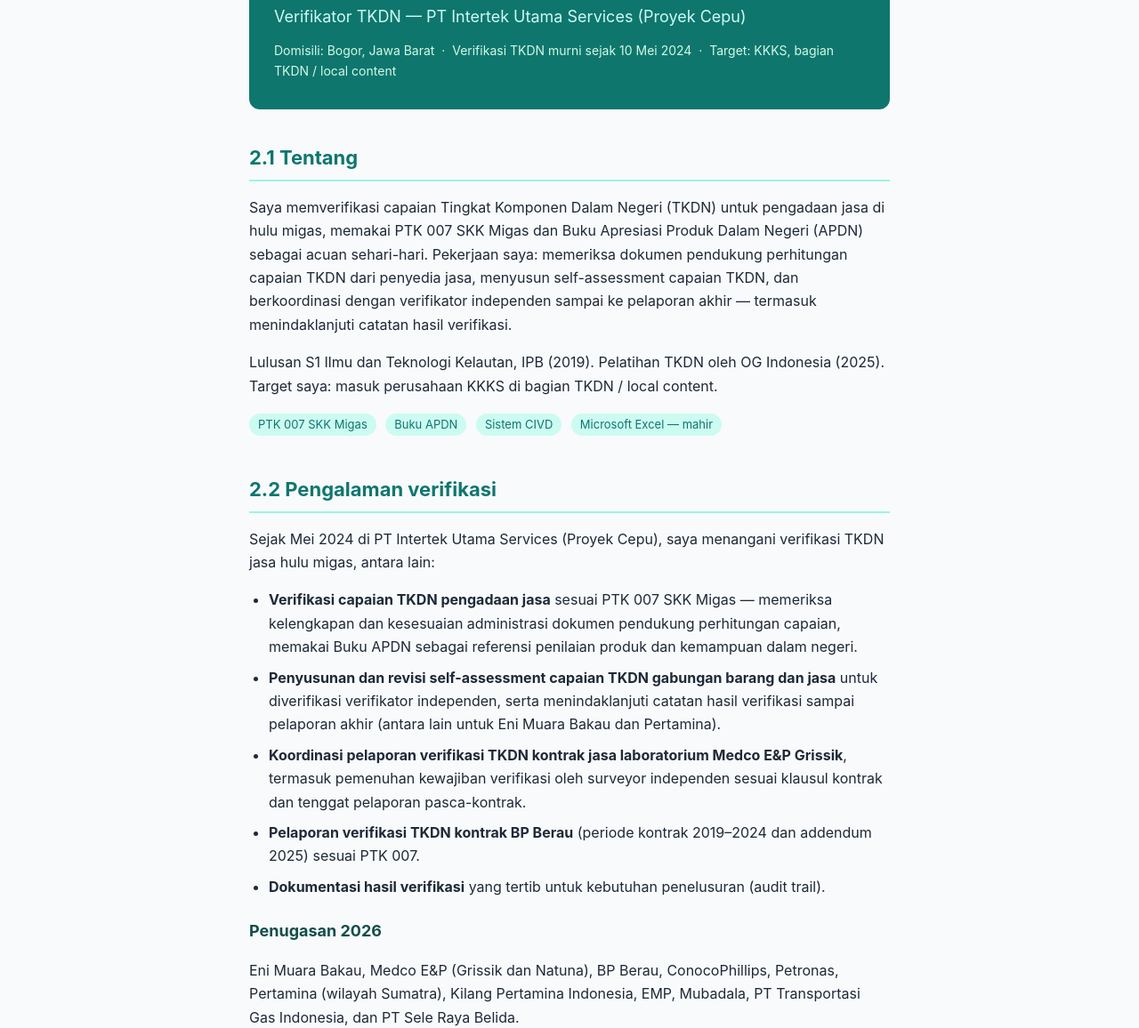
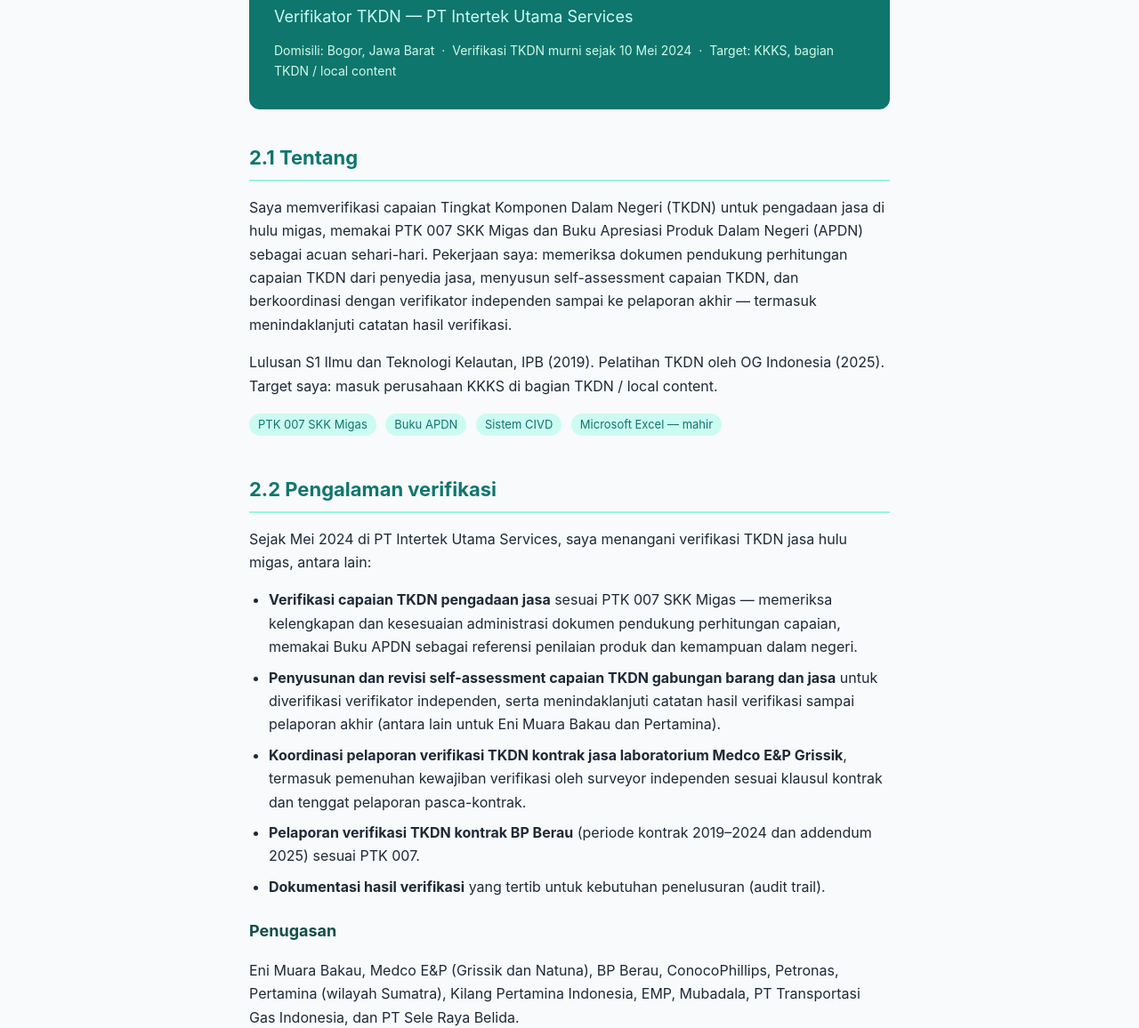
Before and after one commit to efidari/status-pekerjaan-tkdn, a plain HTML site: page portofolio.html in a window 1280 px wide. Shown: the part 146-1302 px from the top of the page at 89% size. Drawn offline with Linux system fonts and the light colour scheme.

Commit message:
Update portfolio draft: remove Proyek Cepu, generalize assignments

```diff
--- a/portofolio.html
+++ b/portofolio.html
@@ -30,7 +30,7 @@
 
 <header>
   <h1>Efid Ari Prayudha</h1>
-  <p class="role">Verifikator TKDN — PT Intertek Utama Services (Proyek Cepu)</p>
+  <p class="role">Verifikator TKDN — PT Intertek Utama Services</p>
   <p class="meta">Domisili: Bogor, Jawa Barat &nbsp;·&nbsp; Verifikasi TKDN murni sejak 10 Mei 2024 &nbsp;·&nbsp; Target: KKKS, bagian TKDN / local content</p>
 </header>
 
@@ -45,7 +45,7 @@
 </p>
 
 <h2>2.2 Pengalaman verifikasi</h2>
-<p>Sejak Mei 2024 di PT Intertek Utama Services (Proyek Cepu), saya menangani verifikasi TKDN jasa hulu migas, antara lain:</p>
+<p>Sejak Mei 2024 di PT Intertek Utama Services, saya menangani verifikasi TKDN jasa hulu migas, antara lain:</p>
 <ul>
   <li><strong>Verifikasi capaian TKDN pengadaan jasa</strong> sesuai PTK 007 SKK Migas — memeriksa kelengkapan dan kesesuaian administrasi dokumen pendukung perhitungan capaian, memakai Buku APDN sebagai referensi penilaian produk dan kemampuan dalam negeri.</li>
   <li><strong>Penyusunan dan revisi self-assessment capaian TKDN gabungan barang dan jasa</strong> untuk diverifikasi verifikator independen, serta menindaklanjuti catatan hasil verifikasi sampai pelaporan akhir (antara lain untuk Eni Muara Bakau dan Pertamina).</li>
@@ -53,7 +53,7 @@
   <li><strong>Pelaporan verifikasi TKDN kontrak BP Berau</strong> (periode kontrak 2019–2024 dan addendum 2025) sesuai PTK 007.</li>
   <li><strong>Dokumentasi hasil verifikasi</strong> yang tertib untuk kebutuhan penelusuran (audit trail).</li>
 </ul>
-<h3>Penugasan 2026</h3>
+<h3>Penugasan</h3>
 <p>Eni Muara Bakau, Medco E&amp;P (Grissik dan Natuna), BP Berau, ConocoPhillips, Petronas, Pertamina (wilayah Sumatra), Kilang Pertamina Indonesia, EMP, Mubadala, PT Transportasi Gas Indonesia, dan PT Sele Raya Belida.</p>
 
 <h2>2.3 Cara kerja</h2>
```
